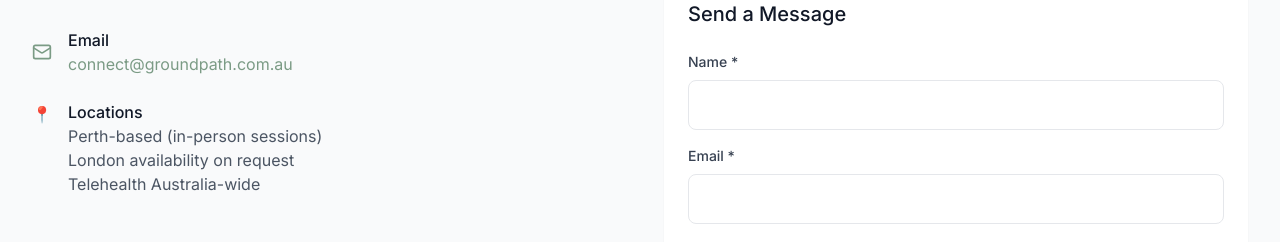
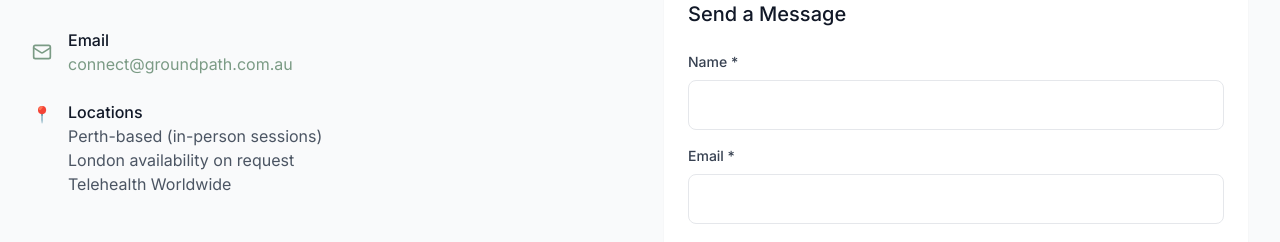
Before and after one commit to ptgh/ground-path, a React (Vite) app: page / in a window 1280 px wide. Shown: the part 2788-3030 px from the top of the page. Built offline with nearby package versions, Linux system fonts and the light colour scheme; no server answers.

Commit message:
Change Telehealth location
Update Telehealth location in contact information.

```diff
--- a/src/components/Contact.tsx
+++ b/src/components/Contact.tsx
@@ -89,7 +89,7 @@ const Contact = () => {
                     <div className="text-gray-600">
                       Perth-based (in-person sessions)<br />
                       London availability on request<br />
-                      Telehealth Australia-wide
+                      Telehealth Worldwide
                     </div>
                   </div>
                 </div>
```
